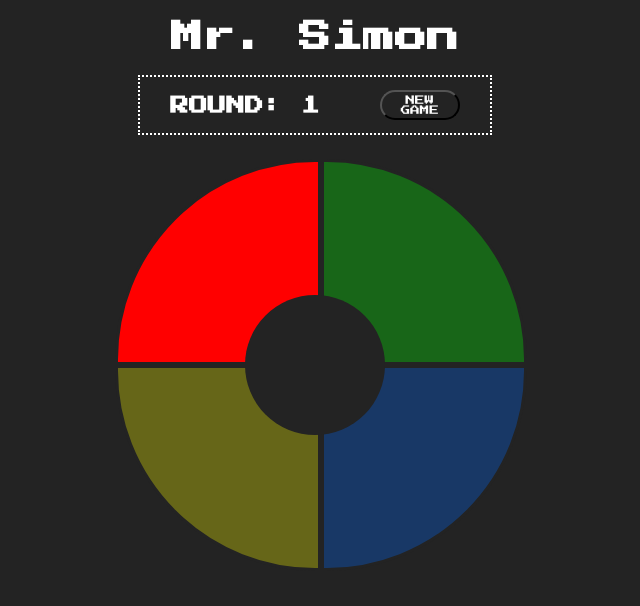
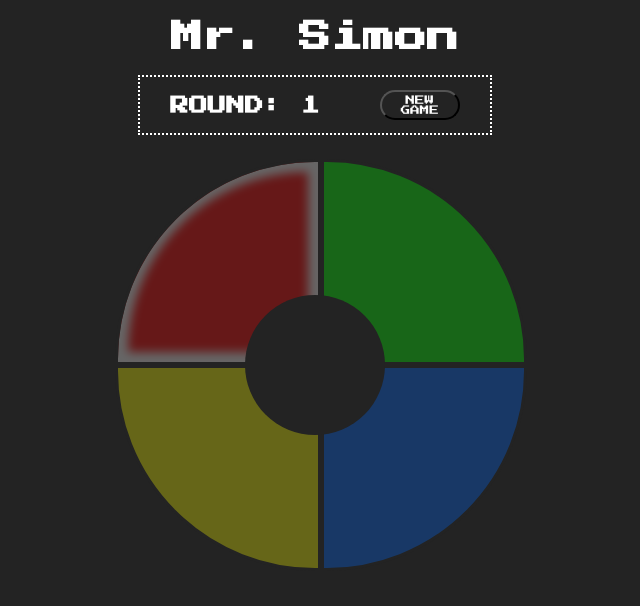
Before and after one commit to ZaneMeroff/simon_game, a React (Create React App) app: page / in a window 1280 px wide. In both pictures the pointer is over the element 543 px from the left and 262 px from the top of the page. Shown: the top 606 px of the page, without its empty margins (325-965 px from the left). Built offline with nearby package versions, Linux system fonts and the light colour scheme.

Commit message:
Modify style

```diff
--- a/src/Components/GameBoard/GameBoard.css
+++ b/src/Components/GameBoard/GameBoard.css
@@ -55,7 +55,7 @@
 
 .red-box:hover {
   cursor: pointer;
-  opacity: 1;
+  box-shadow: inset 0 0 10px 10px #FFF;
 }
 
 .red-active {
@@ -77,7 +77,7 @@
 
 .green-box:hover {
   cursor: pointer;
-  opacity: 1;
+  box-shadow: inset 0 0 10px 10px #FFF;
 }
 
 .green-active {
@@ -99,7 +99,7 @@
 
 .blue-box:hover {
   cursor: pointer;
-  opacity: 1;
+  box-shadow: inset 0 0 10px 10px #FFF;
 }
 
 .blue-active {
@@ -121,7 +121,7 @@
 
 .yellow-box:hover {
   cursor: pointer;
-  opacity: 1;
+  box-shadow: inset 0 0 10px 10px #FFF;
 }
 
 .yellow-active {
```
